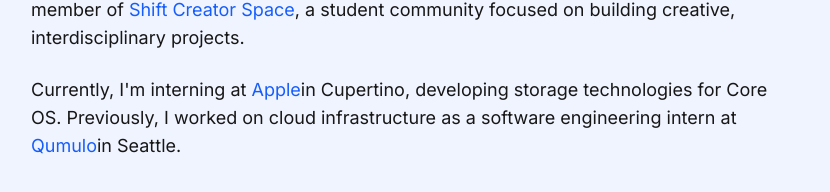
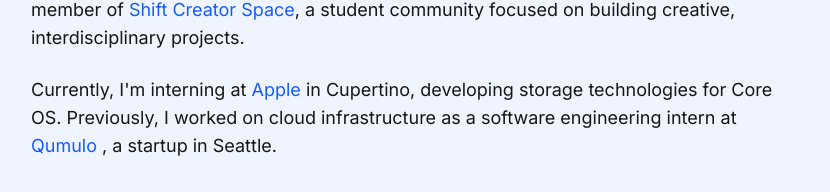
Before and after one commit to masonmill/website, a Next.js app: page / in a window 1280 px wide. Shown: the part 284-476 px from the top of the page, without its empty margins (225-1055 px from the left). Built offline with nearby package versions, Linux system fonts and the light colour scheme.

Commit message:
Minor fix

```diff
--- a/app/page.tsx
+++ b/app/page.tsx
@@ -108,7 +108,7 @@
                 rel="noopener noreferrer"
               >
                 Apple
-              </Link>
+              </Link>{" "}
               in Cupertino, developing storage technologies for Core OS.
               Previously, I worked on cloud infrastructure as a software
               engineering intern at{" "}
@@ -119,8 +119,8 @@
                 rel="noopener noreferrer"
               >
                 Qumulo
-              </Link>
-              in Seattle.
+              </Link>{" "}
+              , a startup in Seattle.
             </p>
           </div>
         </FadeIn>
```
